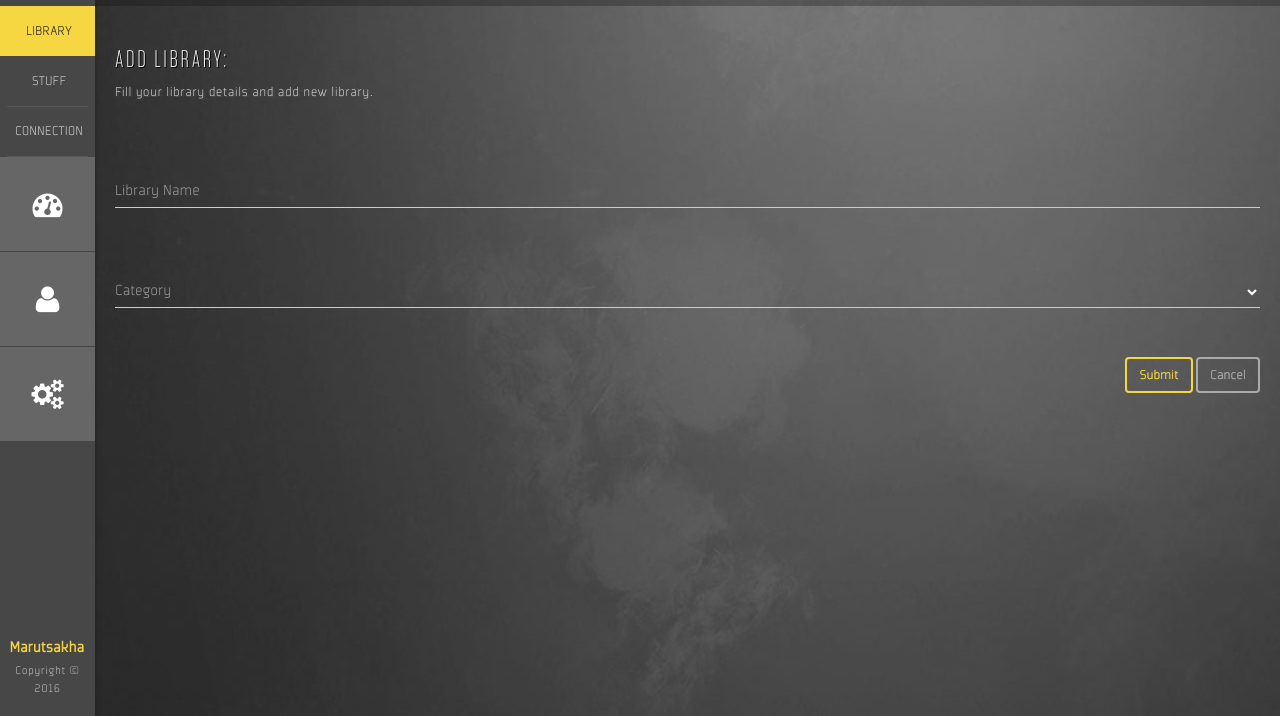
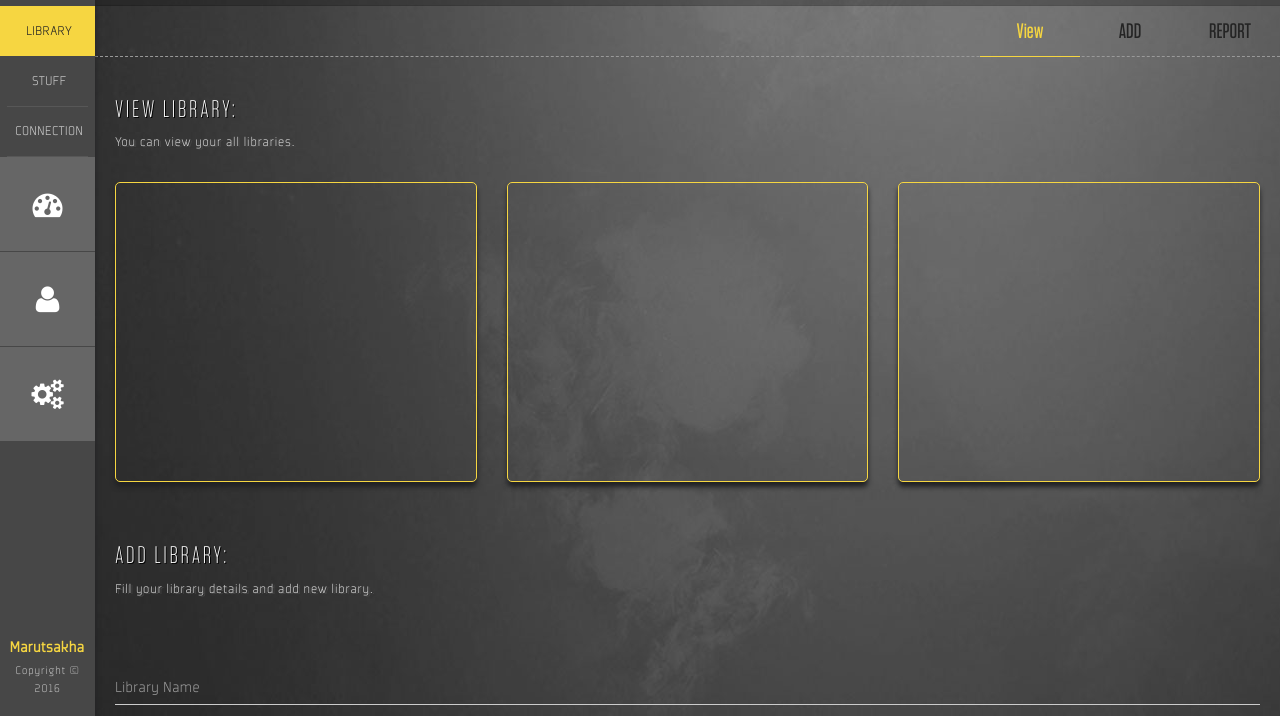
Before and after one commit to yoku2010/share-libros, a plain HTML site: page manage-library.html in a window 1280 px wide. Shown: the part 84-800 px from the top of the page. Drawn offline with Linux system fonts and the light colour scheme.

Commit message:
Library View

```diff
--- a/css/main.css
+++ b/css/main.css
@@ -539,24 +539,23 @@ p.follow-us a {
 }
 /* Top Heading */
 .top-heading {
-  width: 100%;
   position: fixed;
   top: 0;
   left: 95px;
   right: 0;
   z-index: 9;
-  height: 90px;
+  height: 140px;
 }
 .top-heading .overlay {
   position: absolute;
   top: 0;
   left: 0;
   right: 0;
-  bottom: 0;
+  bottom: 50px;
   background-color: #111;
   opacity: 0.3;
   z-index: 1;
-  border-right: 1px solid #000;
+  border-bottom: 1px solid #000;
 }
 .top-heading h1 {
   position: absolute;
@@ -583,12 +582,53 @@ p.follow-us a {
   text-shadow: 1px 1px 0px #000;
   opacity: 1;
 }
+.top-heading .pagemenu {
+  position: absolute;
+  top: 90px;
+  left: 0;
+  right: 0;
+  border-bottom: 1px dashed #999;
+  z-index: 2;
+}
+.top-heading .pagemenu ul {
+  margin: 0;
+  padding: 0;
+  list-style: none;
+}
+.top-heading .pagemenu ul li {
+  width: 100px;
+  float: right;
+}
+.top-heading .pagemenu ul li a {
+  font-size: 21px;
+  float: left;
+  color: #FFF;
+  width: 100%;
+  text-align: center;
+  position: relative;
+  font-family: "Tungsten A", "Tungsten B";
+  padding: 10px;
+  color: #242424;
+  border-bottom: 1px solid transparent;
+  margin-bottom: -1px;
+  cursor: pointer;
+}
+.top-heading .pagemenu ul li a:hover, .top-heading .pagemenu ul li.active a {
+  color: #F6D641;
+  border-bottom: 1px solid #F6D641;
+}
 .top-section {
   position: absolute;
   z-index: 8;
-  top: 90px;
+  top: 140px;
   left: 0;
   right: 0;
   bottom: 0;
   overflow: auto;
 }
+.library {
+  border: 1px solid #F6D641;
+  height: 300px;
+  border-radius: 5px;
+  box-shadow: 0 5px 5px #212224;
+}
--- a/manage-library.html
+++ b/manage-library.html
@@ -84,9 +84,55 @@
         <div class="overlay"></div>
         <h3>SHARE <span>LIBROS</span></h3>
         <h1>LIBRARY</h1>
+        <nav class="pagemenu">
+          <ul>
+            <li>
+              <a href="#report">
+                <span class="text">REPORT</span>
+              </a>
+            </li>
+            <li>
+              <a href="#add">
+                <span class="text">ADD</span>
+              </a>
+            </li>
+            <li class="active">
+              <a href="#view">
+                <span class="text">View</span>
+              </a>
+            </li>
+          </ul>
+        </nav>
       </div>
       <div class="top-section">
-        <div class="padding10">
+        <div id="add" class="padding10">
+          <div class="detail-box">
+            <h3>VIEW LIBRARY:</h3>
+            <p>
+              You can view your all libraries.
+            </p>
+          </div>
+          <div class="detail-box">
+            <div class="row">
+              <div class="col-md-4">
+                <div class="library">
+
+                </div>
+              </div>
+              <div class="col-md-4">
+                <div class="library">
+
+                </div>
+              </div>
+              <div class="col-md-4">
+                <div class="library">
+
+                </div>
+              </div>
+            </div>
+          </div>
+        </div>
+        <div id="add" class="padding10">
           <div class="detail-box">
             <h3>ADD LIBRARY:</h3>
             <p>
@@ -127,6 +173,7 @@
     <script src="js/libs/jquery-1.11.3.min.js"></script>
     <script src="js/libs/bootstrap.min.js"></script>
     <script src="js/libs/jquery.polymer-form.min.js"></script>
+    <script src="js/admin-utils.js"></script>
     <script src="js/library.js"></script>
   </body>
 </html>
```
